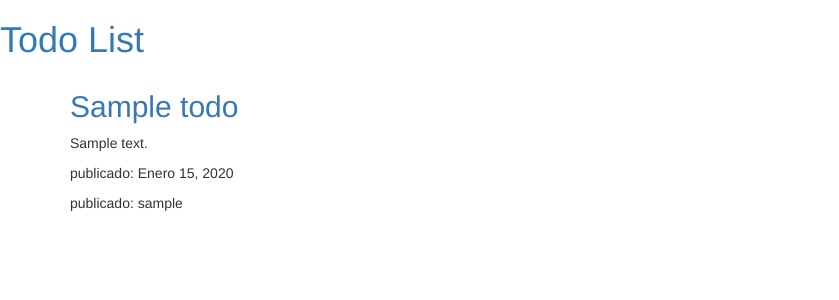
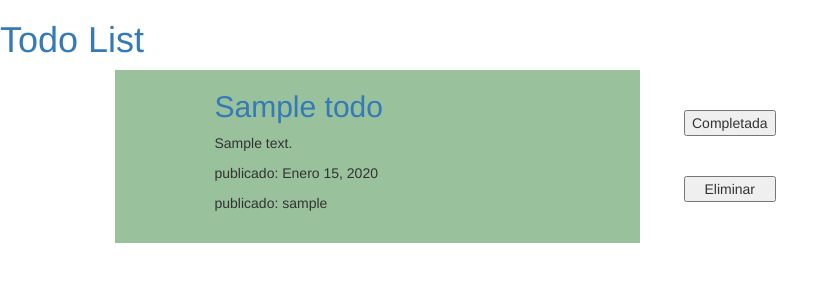
Before and after one commit to fernandopaz1/todoList, a Django app: page / in a window 1280 px wide. Shown: the top 300 px of the page, without its empty margins (0-839 px from the left). Run offline with Django 3.2, Linux system fonts and the light colour scheme; tables that the repository leaves empty hold one stand-in row (values such as "Sample post"); some libraries are stand-ins or nearby versions.

Commit message:
fix: rehubicando css para que django lo reconozca

```diff
--- /dev/null
+++ b/todoList/todo/static/css/todo.css
@@ -0,0 +1,21 @@
+.todoDiv {
+  display: flex;
+  flex-direction: row;
+  justify-content: space-evenly;
+}
+
+.todo {
+  width: 70%;
+  background-color: rgb(2, 100, 5, 0.4);
+  display: flex;
+  padding-bottom: 2rem;
+  padding-inline-start: 10rem;
+  flex-direction: column;
+  justify-content: initial;
+}
+
+.botones {
+  justify-content: space-evenly;
+  display: flex;
+  flex-direction: column;
+}
--- a/todoList/todo/templates/todo/todo_list.html
+++ b/todoList/todo/templates/todo/todo_list.html
@@ -1,10 +1,20 @@
 {% extends 'todo/base.html' %} {% block content %} {% for todo in todos %}
 <div id="{{todo.title}}" class="todoDiv">
-    <h2 class="todoTitle">
-        <a href="{% url 'todo_detail' pk=todo.pk %}">{{ todo.title }}</a>
-    </h2>
-    <p class="todoDescription">{{ todo.text|linebreaksbr }}</p>
-    <p class="todoFecha">publicado: {{ todo.published_date|date:"F j, Y" }}</p>
-    <p class="todoAuthor">publicado: {{ todo.author }}</p>
+    <div class="todo">
+        <h2 class="todoTitle">
+            <a href="{% url 'todo_detail' pk=todo.pk %}">{{ todo.title }}</a>
+        </h2>
+        <p class="todoDescription">{{ todo.text|linebreaksbr }}</p>
+        <p class="todoFecha">
+            publicado: {{ todo.published_date|date:"F j, Y" }}
+        </p>
+        <p class="todoAuthor">publicado: {{ todo.author }}</p>
+    </div>
+    <div class="botones">
+        <button id="completar{{todo.title}}" class="completarTodo">
+            Completada
+        </button>
+        <button id="delte{{todo.title}}" class="delteTodo">Eliminar</button>
+    </div>
 </div>
 {% endfor %} {% endblock %}
--- a/todoList/todo/urls.py
+++ b/todoList/todo/urls.py
@@ -1,7 +1,7 @@
 from django.urls import path
 from . import views
 
-APP_NAME='todo'
+APP_NAME = 'todo'
 urlpatterns = [
     path('', views.todo_list, name='todo_list'),
     path('todo/<int:pk>/', views.todo_details, name='todo_detail'),
--- a/todoList/todoList/settings.py
+++ b/todoList/todoList/settings.py
@@ -31,6 +31,9 @@ SECRET_KEY = os.environ.get('SECRET_KEY')
 
 # SECURITY WARNING: don't run with debug turned on in production!
 DEBUG = env.bool('DEBUG', default=False)
+
+print("----------------")
+print(DEBUG)
 
 ALLOWED_HOSTS = ['127.0.0.1', '.pythonanywhere.com']
 
@@ -96,7 +99,7 @@ DATABASES = {
         'PASSWORD': env.str('DATABASE_PASSWORD'),
         'HOST': env.str('DATABASE_HOST'),
         'TEST': {
-        'PORT': env.str('DATABASE_PORT'),
+            'PORT': env.str('DATABASE_PORT'),
             'NAME': env.str('DATABASE_TEST'),
         },
     }
@@ -139,7 +142,6 @@ USE_TZ = True
 # https://docs.djangoproject.com/en/3.2/howto/static-files/
 
 STATIC_URL = '/static/'
-
 # Default primary key field type
 # https://docs.djangoproject.com/en/3.2/ref/settings/#default-auto-field
 
```
Also changed, not shown: todoList/todo/templates/todo/static/css/todo.css (deleted).
